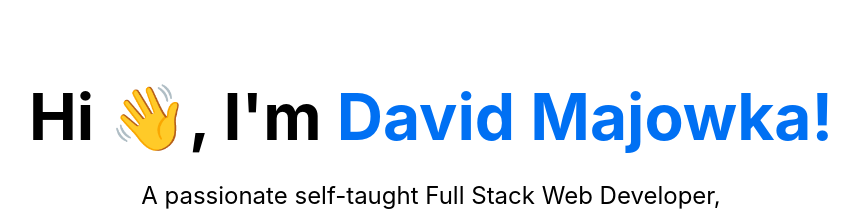
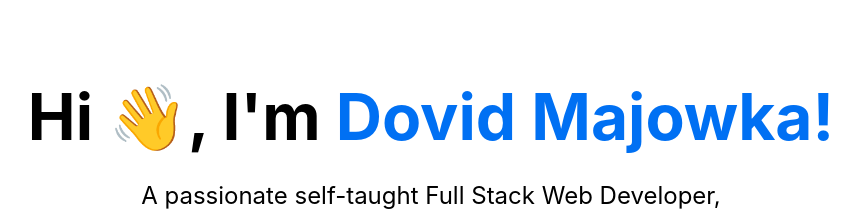
Before and after one commit to DoviMaj/portfolio, a Next.js app: page / in a window 1280 px wide. Shown: the top 211 px of the page, without its empty margins (209-1069 px from the left). Built offline with nearby package versions, Linux system fonts and the light colour scheme.

Commit message:
Update index.js

```diff
--- a/pages/index.js
+++ b/pages/index.js
@@ -12,7 +12,7 @@ export default function Home() {
           <h1 className={styles.title}>
             Hi 👋, I'm{" "}
             <a rel="noopener" target="_blank" href="https://github.com/DoviMaj">
-              David Majowka!
+              Dovid Majowka!
             </a>
           </h1>
           <p className={styles.description}>
```
